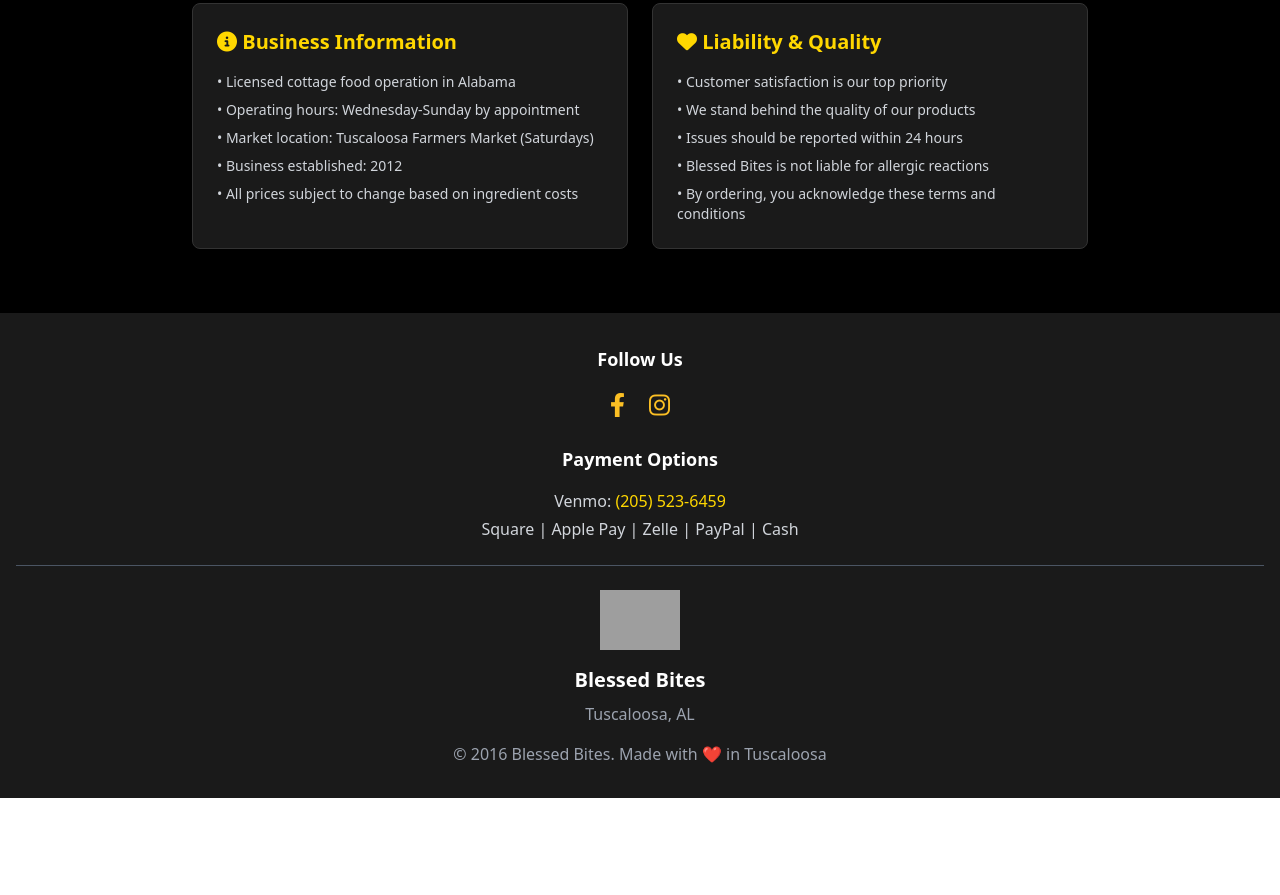
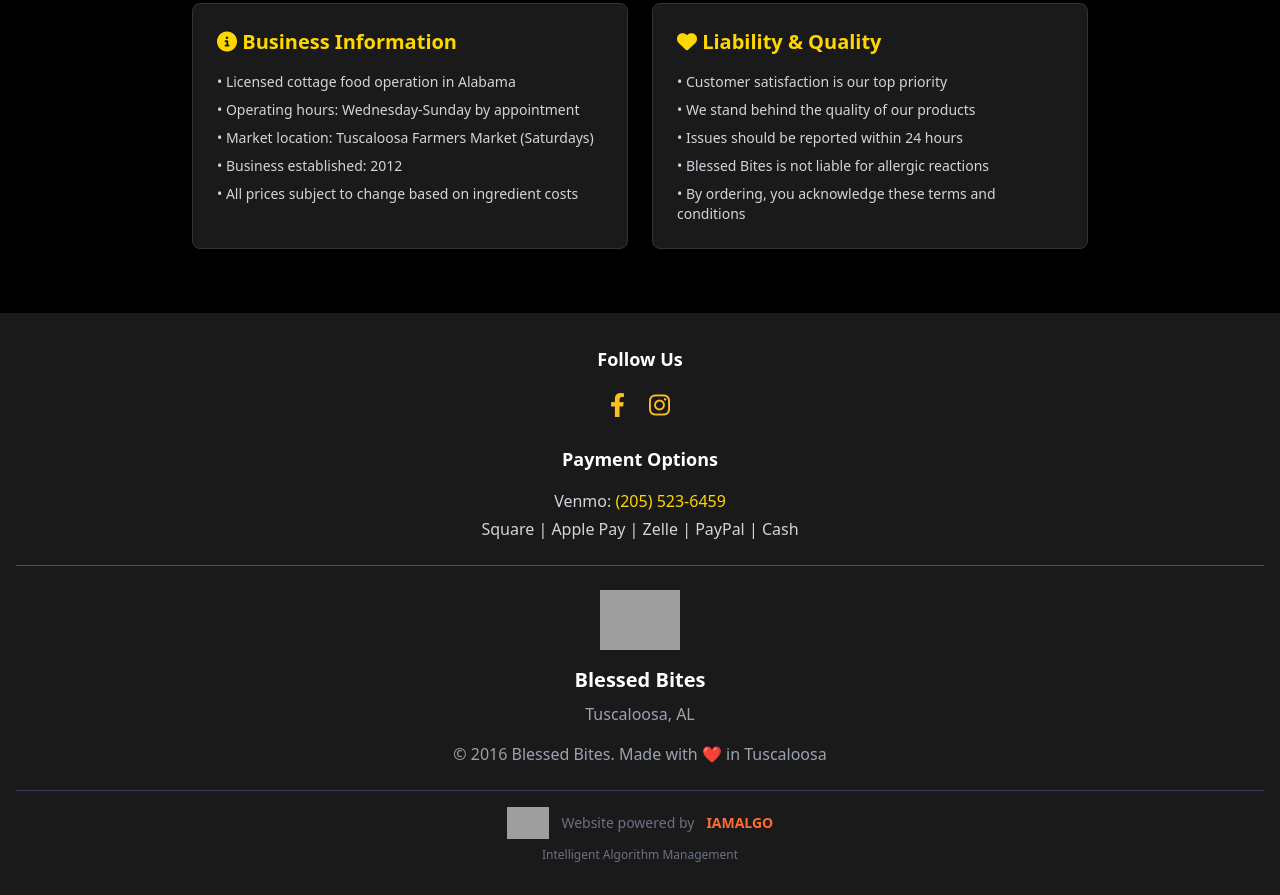
Before and after one commit to blessedbitesitdept/blessed-bites-website, a plain HTML site: page index.html in a window 1280 px wide. Shown: the part 5293-6188 px from the top of the page. Before the commit the page ends 6091 px from the top, so only its background shows below. Drawn offline with nearby package versions, Linux system fonts and the light colour scheme; grey boxes are pictures that could not be loaded.

Commit message:
Update index.html
added branding

```diff
--- a/index.html
+++ b/index.html
@@ -874,6 +874,26 @@
                 <h3 class="text-xl font-bold mb-2">Blessed Bites</h3>
                 <p class="text-gray-400">Tuscaloosa, AL</p>
                 <p class="text-gray-400 mt-4">© 2016 Blessed Bites. Made with ❤️ in Tuscaloosa</p>
+
+                <!-- IAMALGO Professional Attribution -->
+                <div class="mt-6 pt-4 border-t border-gray-700">
+                    <div class="flex flex-col items-center space-y-2">
+                        <div class="flex items-center space-x-3">
+                            <img src="https://page.gensparksite.com/v1/base64_upload/21f4d5858fb1b508825edb0d8ed8d8b3"
+                                 alt="IAMALGO Logo"
+                                 class="h-8 w-auto"
+                                 loading="lazy">
+                            <span class="text-sm text-gray-500">Website powered by</span>
+                            <a href="https://iamalgo.com/"
+                               target="_blank"
+                               class="text-sm font-semibold hover:opacity-80 transition-opacity"
+                               style="color: #FF6B35;">
+                                IAMALGO
+                            </a>
+                        </div>
+                        <p class="text-xs text-gray-500">Intelligent Algorithm Management</p>
+                    </div>
+                </div>
             </div>
         </div>
     </footer>
```
